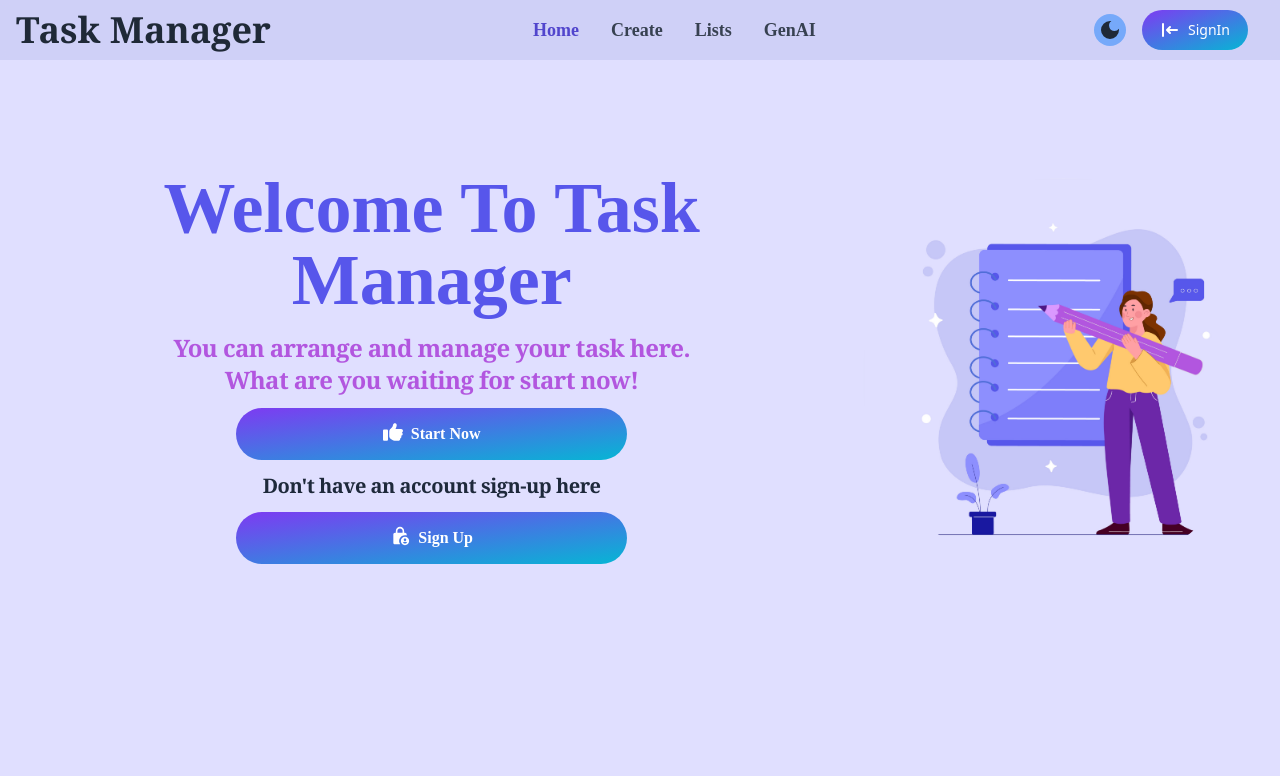
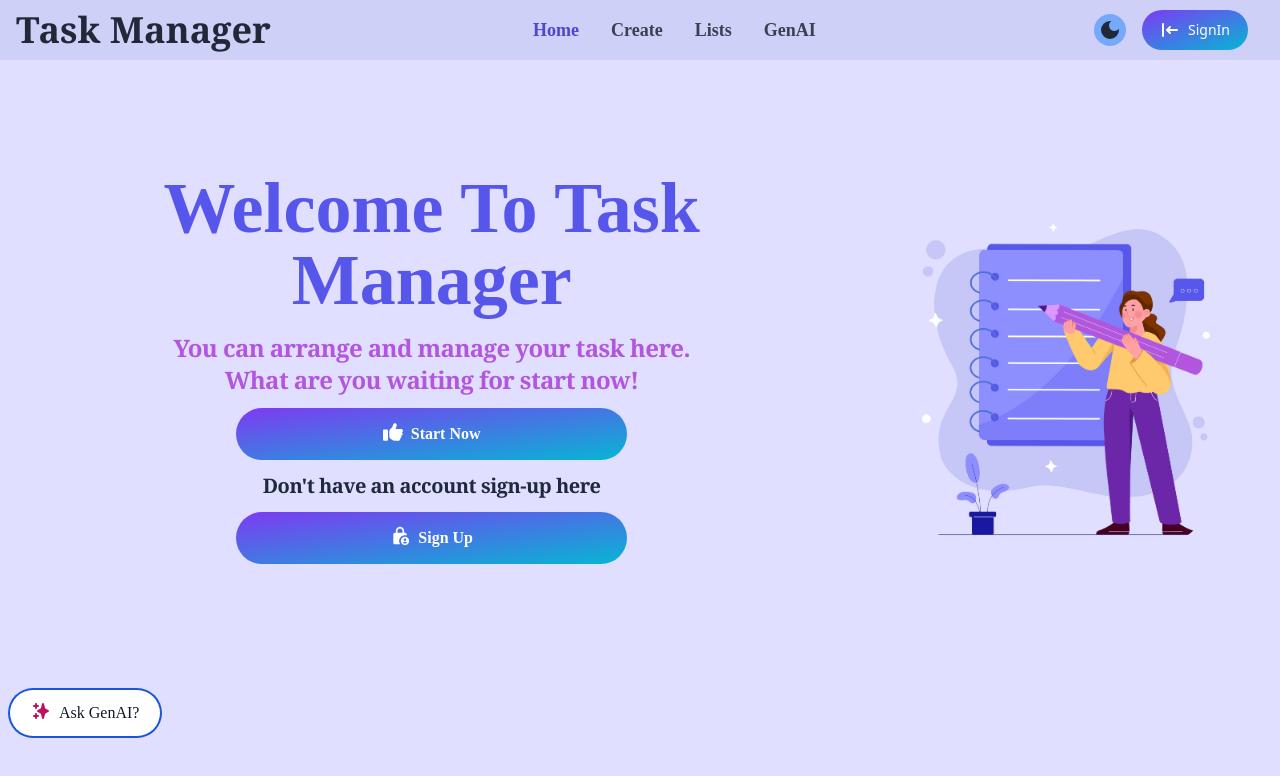
Before and after one commit to Abhilash-03/MERN-Task-Manager, a React (Create React App) app in the folder frontend/tasklists/: page / in a window 1280 px wide. Shown: the top 776 px of the page. Built offline with nearby package versions, Linux system fonts and the light colour scheme; no server answers.

Commit message:
added AI button on home,and create page

```diff
--- /dev/null
+++ b/frontend/tasklists/src/components/AIButton.js
@@ -0,0 +1,14 @@
+import { Button } from 'flowbite-react'
+import React from 'react'
+import { HiSparkles } from 'react-icons/hi'
+
+const AIButton = ({right, bottom}) => {
+  return (
+    <Button className={`fixed right-${right || 10} bottom-${bottom || 10} font-tf hidden md:block mx-2`}  outline color={'blue'} size={'lg'} pill>
+        <HiSparkles className='text-pink-700 text-lg mr-2 h-5 w-5' />
+      Ask GenAI?
+    </Button>
+  )
+}
+
+export default AIButton
--- a/frontend/tasklists/src/page/CreateTodo.js
+++ b/frontend/tasklists/src/page/CreateTodo.js
@@ -7,6 +7,8 @@ import api from "../axios/axios";
 import { HiCheck, HiInformationCircle } from "react-icons/hi";
 import { MdAdd } from "react-icons/md";
 import { FaPenFancy } from "react-icons/fa";
+import { Link } from "react-router-dom";
+import AIButton from "../components/AIButton";
 
 const customTheme = {
   field: {
@@ -135,7 +137,7 @@ const CreateTodo = () => {
             Create
           </button>
         </form>
-        <div className="lg:w-2/4 w-full flex flex-col items-center justify-center bg-[#bdbdf5] dark:bg-[#4d4d75]  min-h-3/4 mx-5 my-10">
+        <div className="lg:w-2/4 w-full flex flex-col items-center justify-center bg-[#bdbdf5] dark:bg-[#212147] rounded-2xl min-h-3/4 mx-5 my-10">
           <h3 className="text-2xl md:text-3xl font-serif font-semibold mb-7 mt-4 dark:text-[#ececec]">
             Lists
           </h3>
@@ -143,6 +145,10 @@ const CreateTodo = () => {
           <TodoList />
         </div>
       </section>
+        {/* Ask genai button */}
+        <Link to={'/genai'}>
+          <AIButton right={7} bottom={10} />
+        </Link>
     </>
   );
 };
--- a/frontend/tasklists/src/page/GenAi.js
+++ b/frontend/tasklists/src/page/GenAi.js
@@ -56,7 +56,7 @@ const GenAi = () => {
     <div className='screen max-w-5xl min-w-64 bg-gray-800 text-slate-200 h-[80vh] lg:h-[580px] mx-auto rounded-t-3xl shadow-shd p-4 mt-4 space-y-3 overflow-auto dark:bg-black dark:text-gray-400'>
        <div className="info space-y-2">
         <h1 className='text-2xl font-tf font-semibold'>GENAI built on Gemini</h1>
-        <h2 className='text-5xl font-tf font-bold text-transparent bg-clip-text bg-gradient-to-b from-blue-600 to-pink-700 inline-flex'><span className='text-pink-500'>{<HiSparkles className='h-8 w-8 '/>}</span> Hello, {currentUser ? currentUser.username : 'there'}!</h2>
+        <h2 className='md:text-5xl text-3xl font-tf font-bold text-transparent bg-clip-text bg-gradient-to-b from-blue-600 to-pink-700 inline-flex py-3'><span className='text-pink-500'>{<HiSparkles className='h-8 w-8 '/>}</span> Hello, {currentUser ? currentUser.username : 'there'}!</h2>
         <p className='text-lg font-serif'>Ask your questions, problems, and ideas to GENAI !</p>
        </div>
        <div className="qna space-y-2">
--- a/frontend/tasklists/src/page/Home.js
+++ b/frontend/tasklists/src/page/Home.js
@@ -5,6 +5,7 @@ import { MdLockPerson } from "react-icons/md";
 import { FaThumbsUp } from "react-icons/fa6";
 import { useSelector } from 'react-redux';
 import homebg from '../assets/home-img.jpg';
+import AIButton from '../components/AIButton';
 
 const Home = () => {
   const {currentUser} = useSelector(state => state.user);
@@ -33,6 +34,10 @@ const Home = () => {
          <img src={homebg} className='md:rounded-full rounded-none w-[800px]' alt="home-img" />
          </div>
        </div>
+       {/* Ask genai button */}
+       <Link to={'/genai'}>
+          <AIButton />
+        </Link>
     </section>
   )
 }
--- a/frontend/tasklists/src/page/UpdateProfile.js
+++ b/frontend/tasklists/src/page/UpdateProfile.js
@@ -153,9 +153,9 @@ const UpdateProfile = () => {
            <TextInput type={showPassword ? "text" : "password"} sizing={'lg'} id='password' placeholder='Change password' onChange={handleOnChange} className='' icon={MdPassword} />
            <span className="absolute top-3 right-3 text-xl cursor-pointer h-9 w-9 hover:text-blue-500 hover:bg-gray-800 dark:text-white hover:rounded-full p-2" onClick={() => setShowPassword(!showPassword)}>{showPassword ? <HiEye/> :  <HiEyeOff/> }</span>
         </div>
-        <Button color={'dark'} onClick={handleUpdateUser} className='w-full dark:bg-indigo-900' size={'lg'} disabled={imageFileUploading}>
+        <Button color={'dark'} onClick={handleUpdateUser} className='w-full dark:bg-indigo-900' size={'lg'} disabled={loading || imageFileUploading ? true : false}>
         <FaSave className="mr-2 h-5 w-5" />
-          Save changes</Button>
+          {loading ? "Saving..." : "Save changes"}</Button>
 
         {updateUserSuccess && (
           <Alert color={'success'} className="mt-5 font-semibold">
```
